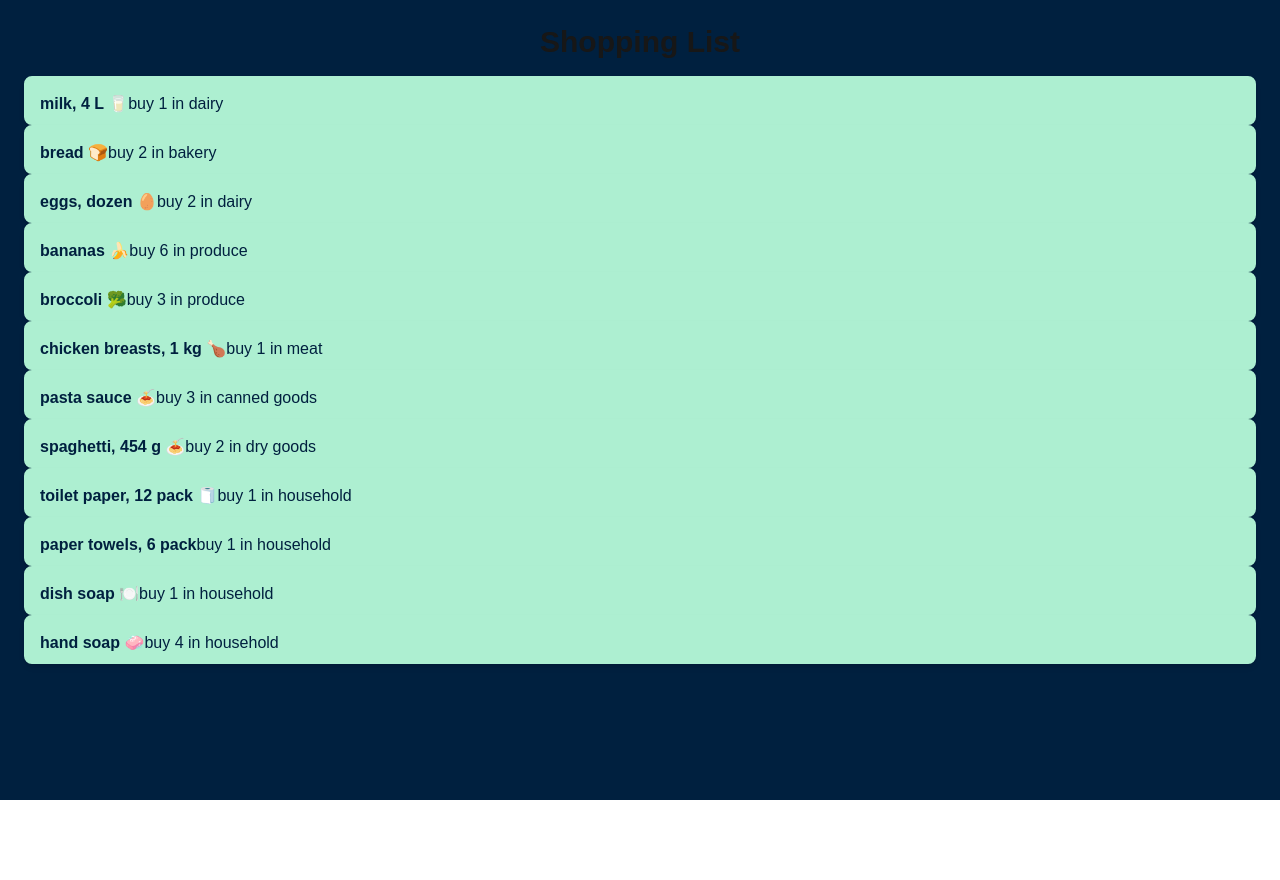
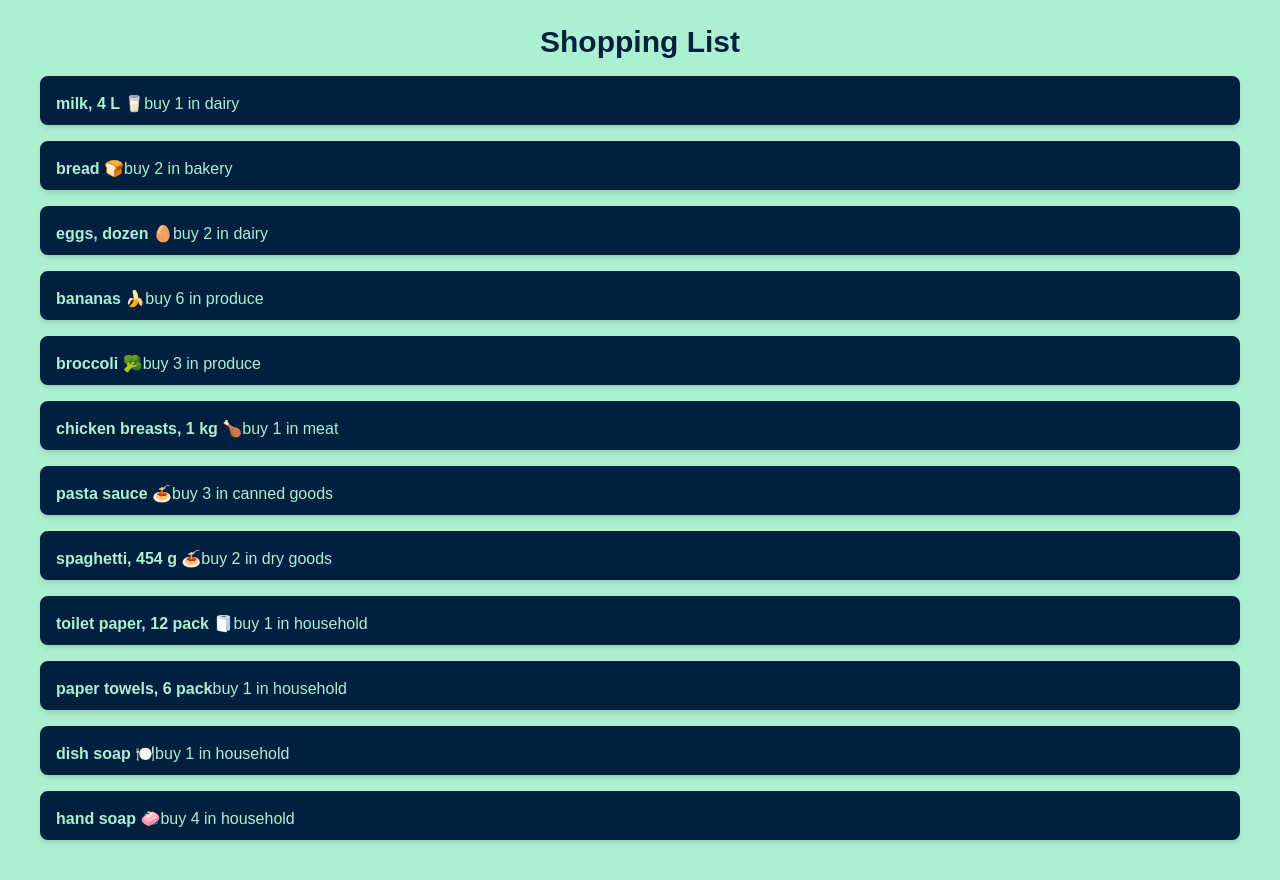
Before and after one commit to JApitpit/cprg306-assignments, a Next.js app: page /week-3 in a window 1280 px wide. Before the commit the page ends 800 px from the top, so only its background shows below. Built offline with nearby package versions, Linux system fonts and the light colour scheme.

Commit message:
Changed colors

```diff
--- a/app/week-3/item.js
+++ b/app/week-3/item.js
@@ -2,9 +2,9 @@
 export default function Item({ name, quantity, category }) {
     return (
         <ul>
-            <li className="p-2 border-b flex rounded-lg bg-[#ADEFD1FF] shadow-md border-8 border-[#ADEFD1FF]">
-                <h className="font-semibold text-[#00203FFF]">{name}</h>
-                <h className="text-[#00203FFF]">buy {quantity} in {category}</h>
+            <li className="p-2 border-b flex rounded-lg bg-[#00203FFF] shadow-md border-8 border-[#00203FFF] m-4">
+                <h className="font-semibold text-[#ADEFD1FF]">{name}</h>
+                <h className="text-[#ADEFD1FF]">buy {quantity} in {category}</h>
             </li>
         </ul>
     );
--- a/app/week-3/page.js
+++ b/app/week-3/page.js
@@ -2,8 +2,8 @@ import ItemList from "./item-list";
 
 export default function Page() {
   return (
-    <main className="p-6 min-h-screen bg-[#00203FFF]">
-      <h1 className="text-3xl font-bold text-center mb-4">Shopping List</h1>
+    <main className="p-6 min-h-screen bg-[#ADEFD1FF]">
+      <h1 className="text-3xl font-bold text-center mb-4 text-[#00203FFF]">Shopping List</h1>
       <ItemList/>
     </main>
   );
```
